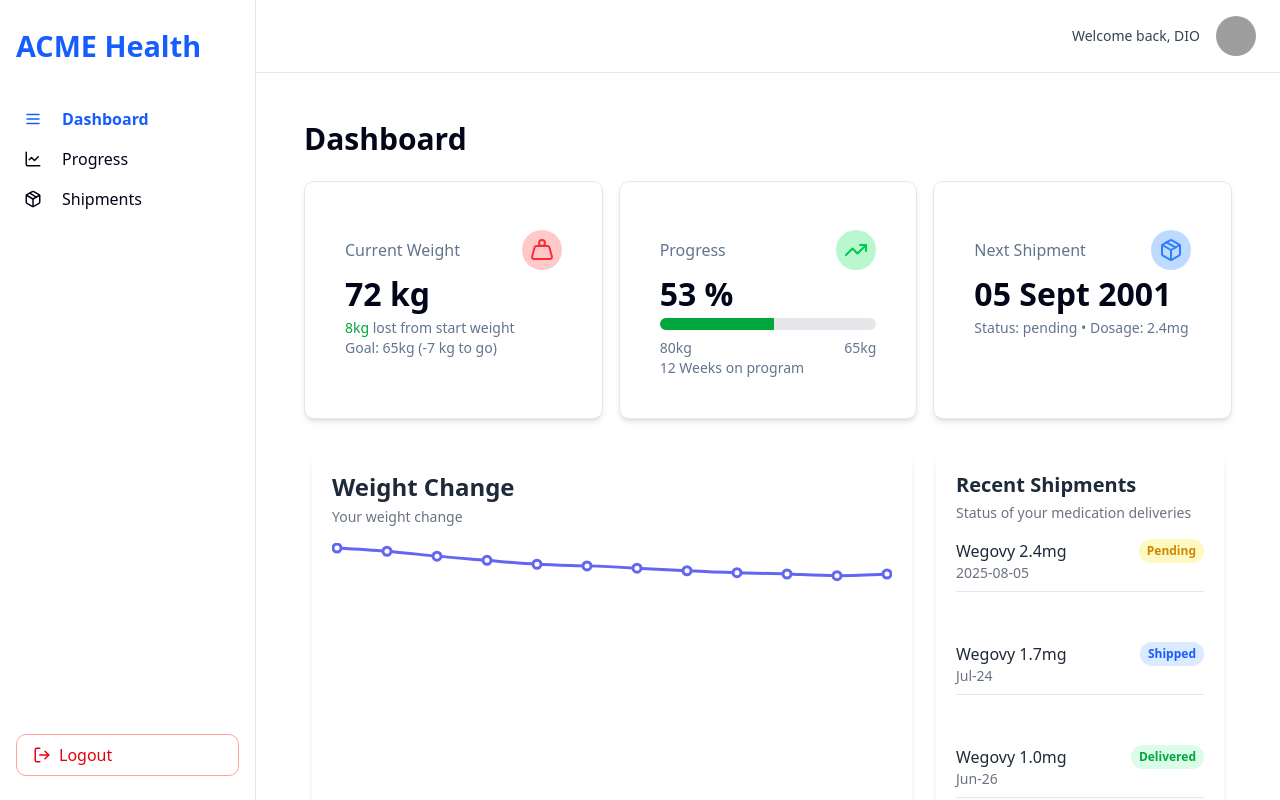
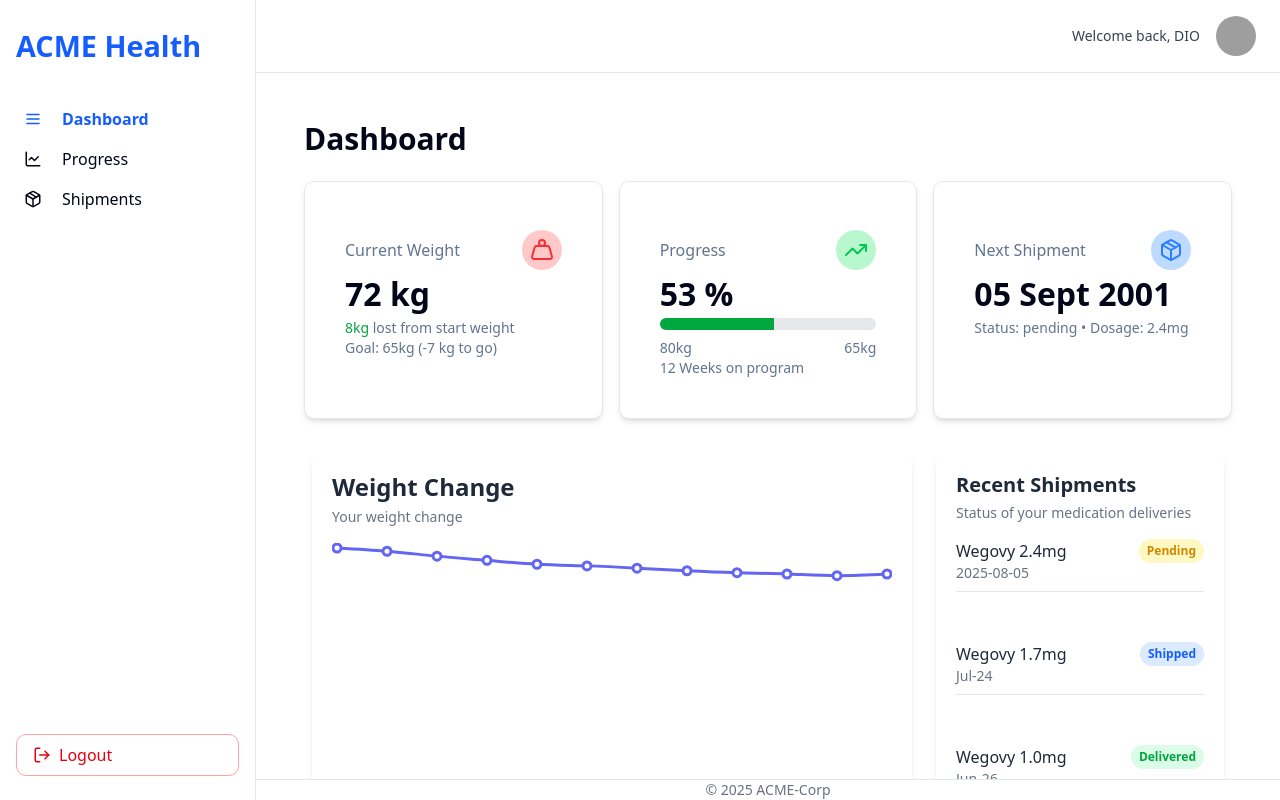
Before and after one commit to Sardar-Sadiq/Assessment-from-Phoenix-labs, a React (Vite) app: page /dashboard in a window 1280 px wide. Built offline with nearby package versions, Linux system fonts and the light colour scheme; grey boxes are pictures that could not be loaded.

Commit message:
footer added

```diff
--- a/src/components/Layout.jsx
+++ b/src/components/Layout.jsx
@@ -61,7 +61,11 @@ export default function Layout() {
         {/* Main content */}
         <main className="flex-1 p-6 overflow-auto">
           <Outlet />
+
         </main>
+        <footer>
+            <h1 className="text-gray-500 text-sm border-t-1 text-center "> © 2025 ACME-Corp</h1>
+          </footer>
       </div>
     </div>
   );
```
